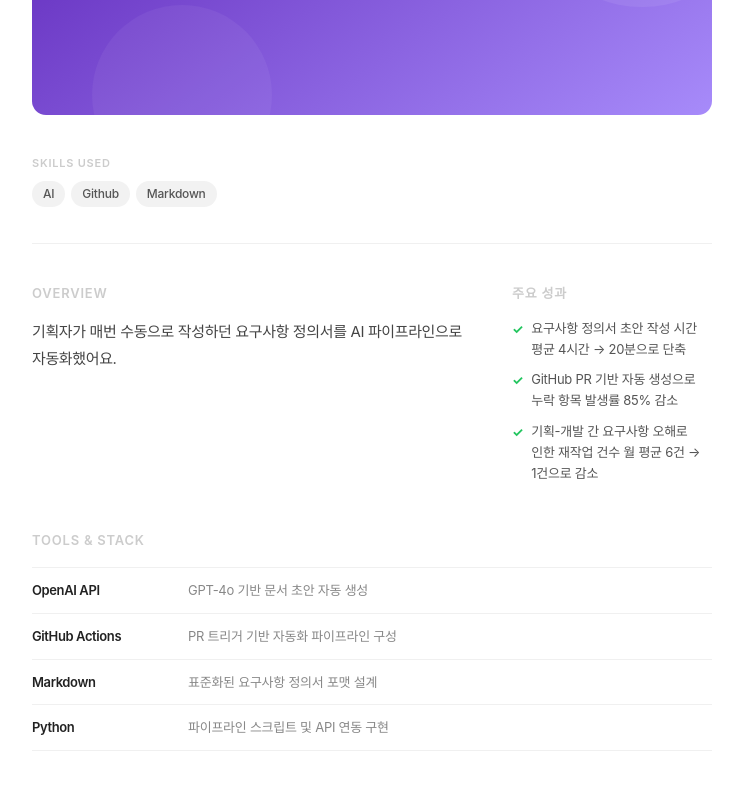
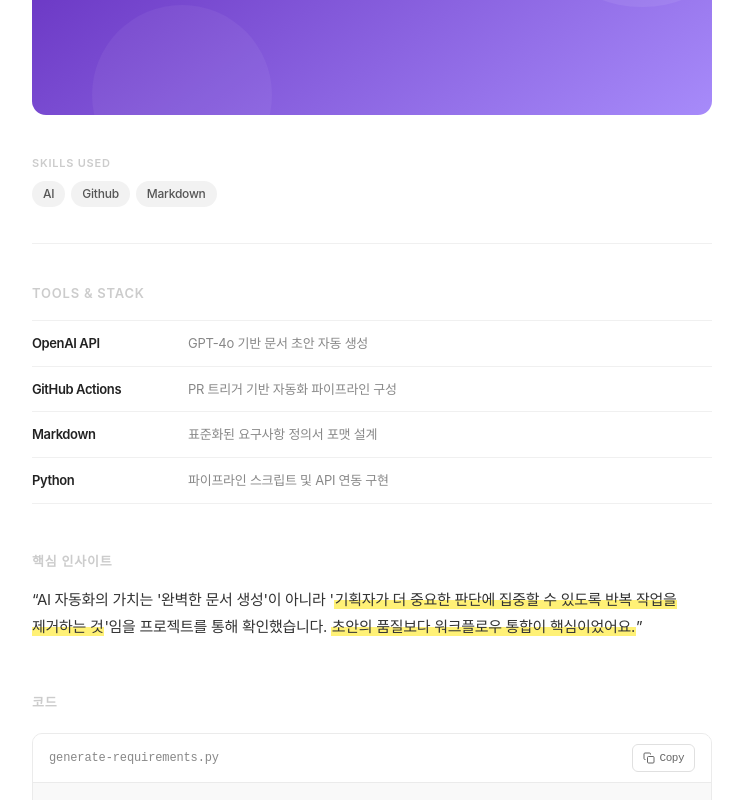
Before and after one commit to haeilylee/Portfolio, a Next.js app: page /projects/ai-requirements in a window 1280 px wide. Shown: the part 508-1308 px from the top of the page, without its empty margins (308-1051 px from the left). Built offline with nearby package versions, Linux system fonts and the light colour scheme; a web font is replaced by a local one.

Commit message:
Remove Overview and 주요성과 sections from project detail page
Co-Authored-By: Claude Sonnet 4.6 <noreply@anthropic.com>

```diff
--- a/src/app/projects/[slug]/page.tsx
+++ b/src/app/projects/[slug]/page.tsx
@@ -416,33 +416,6 @@ export default async function ProjectDetailPage({
 
           <hr style={{ border: "none", borderTop: "1px solid #f0f0f0", margin: "0 0 40px" }} />
 
-          {/* Overview + Outcomes */}
-          <section id="overview" style={{ marginBottom: "48px" }}>
-            <div style={{ display: "grid", gridTemplateColumns: "1fr 200px", gap: "40px" }}>
-              <div>
-                <h2 style={{ fontSize: "13px", textTransform: "uppercase", letterSpacing: "0.06em", color: "#ccc", fontWeight: 600, margin: "0 0 14px" }}>
-                  Overview
-                </h2>
-                <p style={{ fontSize: "15px", color: "#444", lineHeight: 1.8, letterSpacing: "-0.025em", margin: 0 }}>
-                  {project.desc}
-                </p>
-              </div>
-              <div>
-                <h2 style={{ fontSize: "13px", textTransform: "uppercase", letterSpacing: "0.06em", color: "#ccc", fontWeight: 600, margin: "0 0 14px" }}>
-                  주요 성과
-                </h2>
-                <ul style={{ listStyle: "none", padding: 0, margin: 0, display: "flex", flexDirection: "column", gap: "10px" }}>
-                  {project.outcomes.map((o, i) => (
-                    <li key={i} style={{ display: "flex", gap: "8px", fontSize: "13px", color: "#555", lineHeight: 1.6, letterSpacing: "-0.02em" }}>
-                      <span style={{ color: "#22c55e", fontWeight: 700, flexShrink: 0, marginTop: "1px" }}>✓</span>
-                      <span>{o}</span>
-                    </li>
-                  ))}
-                </ul>
-              </div>
-            </div>
-          </section>
-
           {/* Tools & Stack */}
           <section style={{ marginBottom: "48px" }}>
             <h2 style={{ fontSize: "13px", textTransform: "uppercase", letterSpacing: "0.06em", color: "#ccc", fontWeight: 600, margin: "0 0 16px" }}>
```
